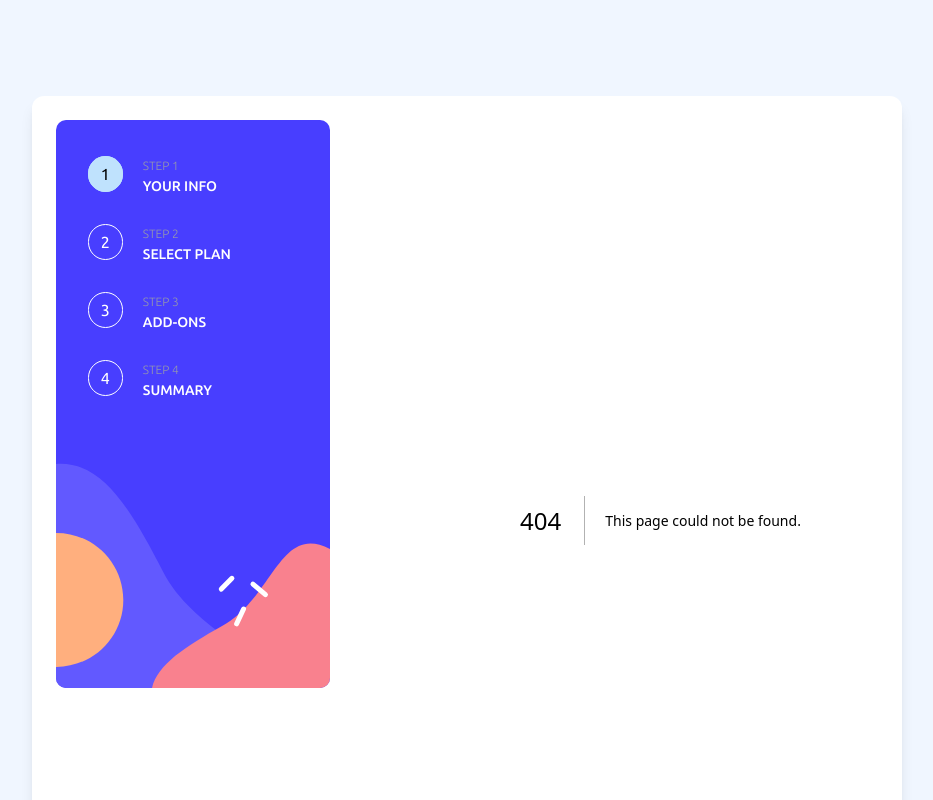
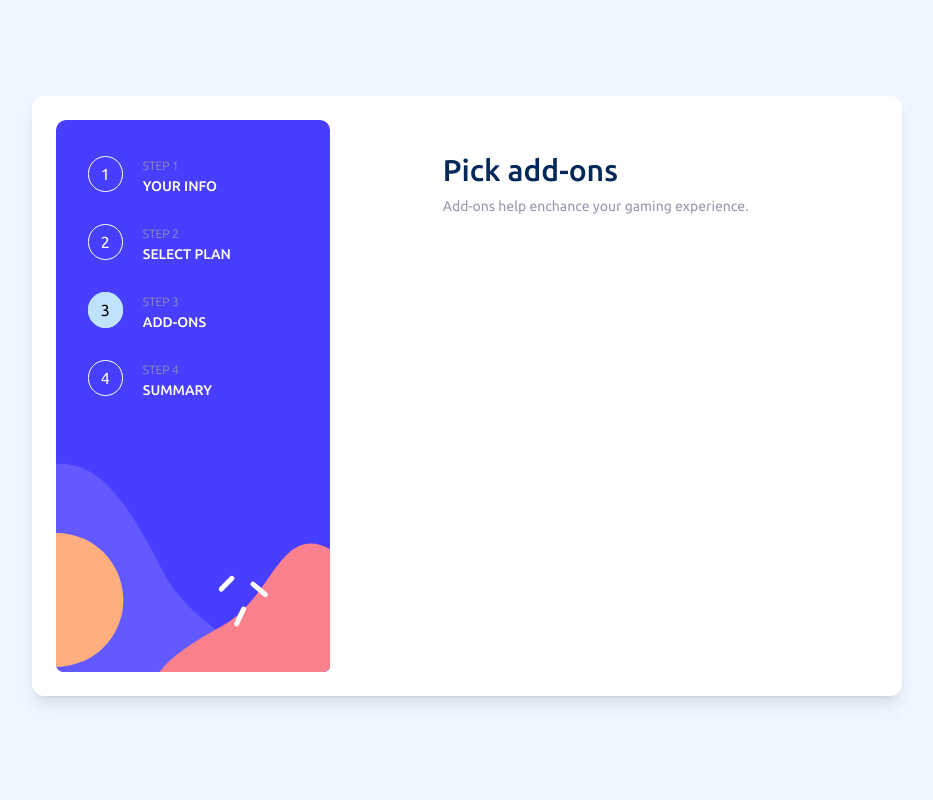
Before and after one commit to BarrosVentura/multi-step-form, a Next.js app: page /addons in a window 1280 px wide. Before the commit this address had no page. Shown: the top 800 px of the page, without its empty margins (173-1106 px from the left). Built offline with nearby package versions, Linux system fonts and the light colour scheme.

Commit message:
Adiciona page para addons

```diff
--- /dev/null
+++ b/src/app/addons/page.tsx
@@ -0,0 +1,12 @@
+export default function User() {
+  return (
+    <main className="pt-8 flex flex-col pr-12">
+      <h1 className="text-3xl font-medium text-marine-blue mb-2">
+        Pick add-ons
+      </h1>
+      <p className="text-cool-gray text-sm mb-9">
+        Add-ons help enchance your gaming experience.
+      </p>
+    </main>
+  );
+}
--- a/src/app/plan/PlanForm.tsx
+++ b/src/app/plan/PlanForm.tsx
@@ -29,6 +29,7 @@ export function PlanForm() {
 
   function handleNextStep(data: Plan) {
     handleFormContent({ ...data });
+    router.push("/addons");
   }
 
   function handleGoBack() {
--- a/src/routes/routes.ts
+++ b/src/routes/routes.ts
@@ -1 +1 @@
-export const ROUTES = ["user", "plan"];
+export const ROUTES = ["user", "plan", "addons"];
```
